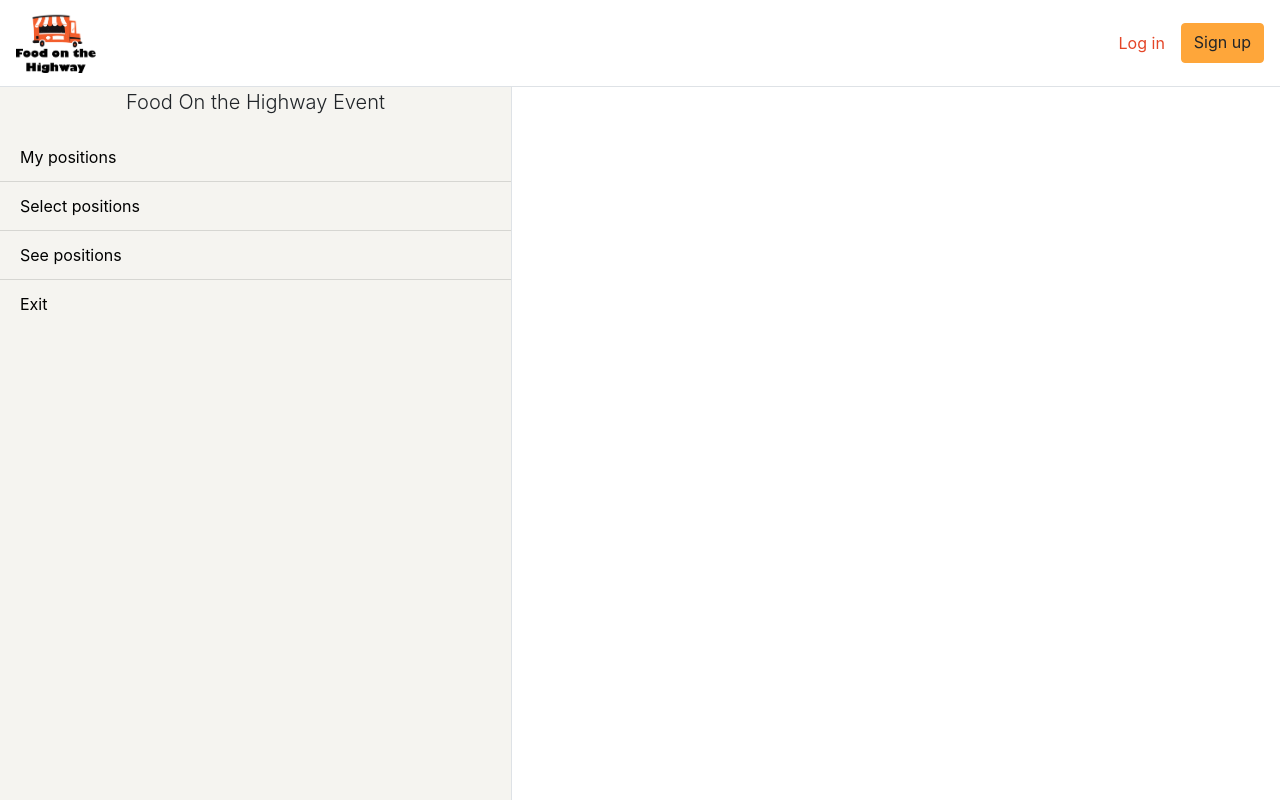
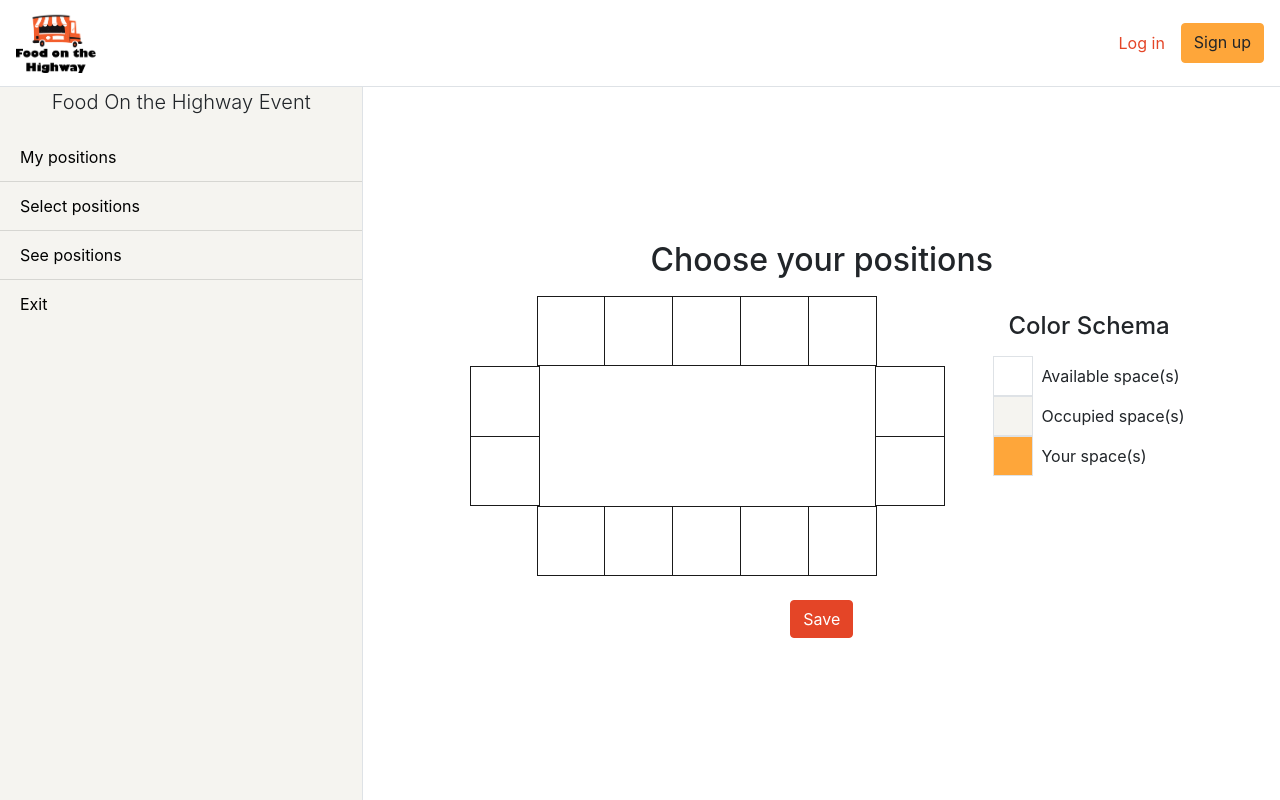
Before and after one commit to xDAVEx-ch/food-on-the-highway, a React (Create React App) app: page /main/select-positions in a window 1280 px wide. Built offline with nearby package versions, Linux system fonts and the light colour scheme.

Commit message:
feat(selectPositions): Create selectPositions page

```diff
--- /dev/null
+++ b/src/components/colorPanel/colorPanel.component.jsx
@@ -0,0 +1,24 @@
+import React from 'react';
+
+import './colorPanel.styles.scss';
+
+const ColorPanel = () => (
+    <>
+        <h4 className='mt-3'>Color Schema</h4>
+        <div className='d-flex'>
+            <div className='d-flex flex-column justify-content-around mt-2'>
+                <div className='border color-sample color-available'></div>
+                <div className='border color-sample color-occupied'></div>
+                <div className='border color-sample color-user-space'></div>
+            </div>
+
+            <div className='d-flex flex-column justify-content-around mt-2'>
+                <p className='pl-2 mb-0'>Available space(s)</p>
+                <p className='pl-2 mb-0'>Occupied space(s)</p>
+                <p className='pl-2 mb-0'>Your space(s)</p>
+            </div>
+        </div>
+    </>
+);
+
+export default ColorPanel;
--- /dev/null
+++ b/src/components/colorPanel/colorPanel.styles.scss
@@ -0,0 +1,23 @@
+$primary: #E44527;
+$light: #FFFFFF;
+$dark: #1A1A1A;
+$secondary: #F5F4F0;
+$info: #fea63a;
+$danger: #fea63a;
+
+.color-sample{
+    width: 40px;
+    height: 40px;
+}
+
+.color-available{
+    background-color: $light;
+}
+
+.color-occupied{
+    background-color: $secondary;
+}
+
+.color-user-space{
+    background-color: $info;
+}
--- a/src/pages/mainPage/mainPage.component.jsx
+++ b/src/pages/mainPage/mainPage.component.jsx
@@ -7,6 +7,7 @@ import MyTicket from '../myTicket/myTicket.component';
 import BuyTicket from '../buyTicket/buyTicket.component';
 import Participants from '../participants/participants.component';
 import MyPositions from '../myPositions/myPositions.component';
+import SelectPositions from '../selectPositions/selectPositions.component';
 
 const participant = true;
 
@@ -19,7 +20,7 @@ const MainPage = ({ match }) => {
                 ?(
                     <>
                         <Route path={`${match.path}/my-positions`} component={MyPositions} />
-                        <Route path={`${match.path}/buy-ticket`} component={BuyTicket} />
+                        <Route path={`${match.path}/select-positions`} component={SelectPositions} />
                         <Route path={`${match.path}/participants`} component={Participants} />
                     </>
                 ):(
--- /dev/null
+++ b/src/pages/selectPositions/selectPositions.component.jsx
@@ -0,0 +1,35 @@
+import React from 'react';
+
+import Container from 'react-bootstrap/Container';
+import Row from 'react-bootstrap/Row';
+import Col from 'react-bootstrap/Col';
+
+import Button from 'react-bootstrap/Button'
+
+import PositionsMap from '../../components/positionsMap/positionsMap.component';
+import ColorPanel from '../../components/colorPanel/colorPanel.component';
+
+const SelectPositions = () =>(
+    <Container
+        fluid
+        className='d-flex flex-column justify-content-center'
+        style={{ minHeight: 'calc(100vh - 87px)' }}
+    >
+        <h2 className='text-center my-3'>Choose your positions</h2>
+        <Row className='justify-content-center'>
+            <Col xl='7' className='d-flex justify-content-center'>
+                <PositionsMap />
+            </Col>
+            <Col xl='3' className='d-flex flex-column align-items-center'>
+                <ColorPanel />
+            </Col>
+        </Row>
+        <Row className='my-4'>
+            <Col className='d-flex justify-content-center'>
+                <Button variant='primary'>Save</Button>
+            </Col>
+        </Row>
+    </Container>
+);
+
+export default SelectPositions;
```
